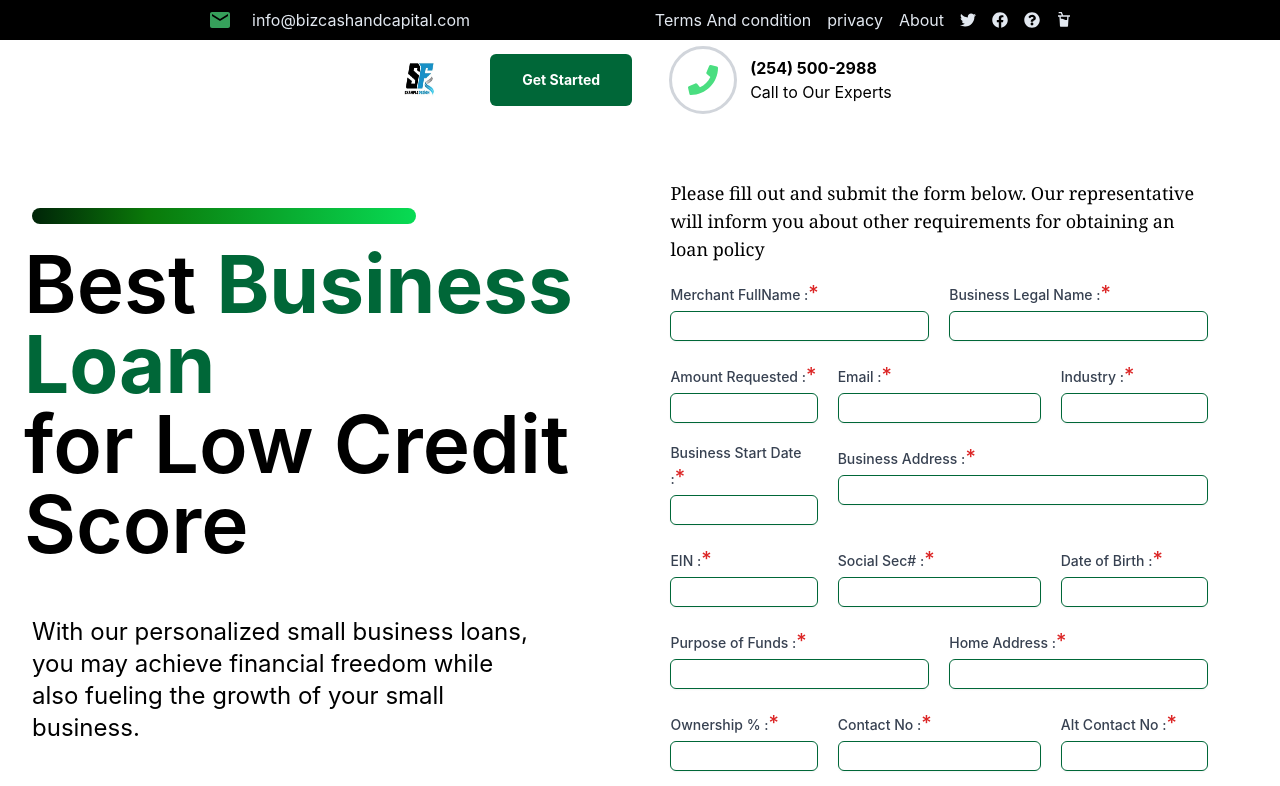
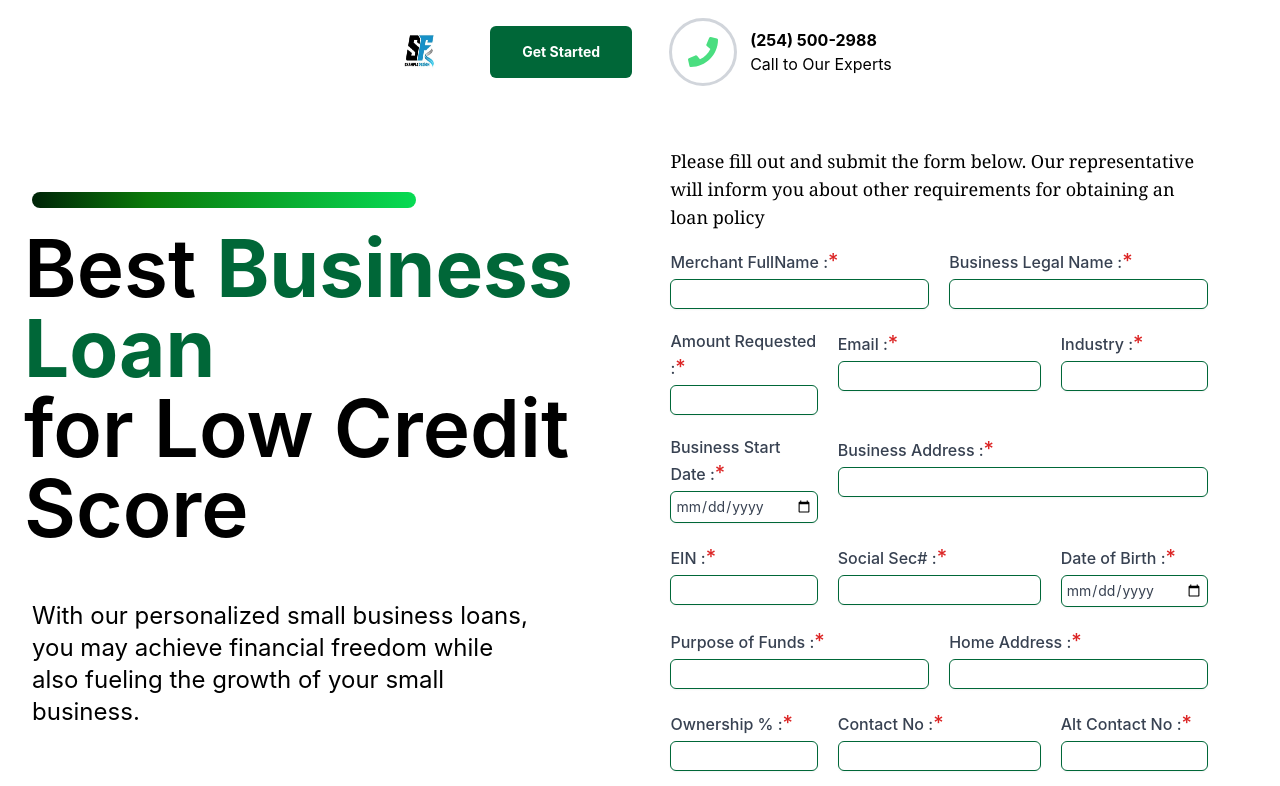
Before and after one commit to Outwerk/FirstProject, a React (Create React App) app: page / in a window 1280 px wide. Shown: the top 786 px of the page. Built offline with nearby package versions, Linux system fonts and the light colour scheme.

Commit message:
remove unused comp from appt

```diff
--- a/package.json
+++ b/package.json
@@ -4,15 +4,12 @@
   "private": true,
   "dependencies": {
     "@emailjs/browser": "^4.4.1",
-    "@formspree/react": "^2.5.1",
     "@testing-library/jest-dom": "^5.17.0",
     "@testing-library/react": "^13.4.0",
     "@testing-library/user-event": "^13.5.0",
-    "crypto-js": "^4.2.0",
     "react": "^18.3.1",
     "react-dom": "^18.3.1",
     "react-icons": "^5.3.0",
-    "react-router-dom": "^6.26.2",
     "react-scripts": "5.0.1",
     "sweetalert2": "^11.14.2",
     "web-vitals": "^2.1.4"
--- a/src/App.js
+++ b/src/App.js
@@ -1,23 +1,13 @@
 
 import './App.css';
+import HeroSection from './pages/HeroSection';
 
-
-import LandingPage from './pages/LandingPage';
-
-import {BrowserRouter,Routes,Route} from "react-router-dom"
 
 function App() {
   return (
     <>
-
-
-    <BrowserRouter>
-      <Routes>
-        <Route path="/" element={<LandingPage/>}/>
-      </Routes>
-    </BrowserRouter>
+    <HeroSection/>
     </>
-
   );
 }
 
--- a/src/components/HeroForm.js
+++ b/src/components/HeroForm.js
@@ -1,7 +1,6 @@
 
 import React, { useState, useRef } from 'react'
 import emailjs from '@emailjs/browser';
-import CryptoJS from 'crypto-js'
 import Swal from 'sweetalert2';
 
 
@@ -23,12 +22,11 @@ export default function HeroForm() {
     const [contactNo, setContactNo] = useState("")
     const [altContactNo, setAltContactNo] = useState("")
 
-
     const [loader, setLoader] = useState(false)
 
 
 
-
+    // Alerts
     const showAlert = () => {
         Swal.fire({
           title: 'Thank You!',
@@ -59,27 +57,9 @@ export default function HeroForm() {
       };
 
 
-
-
-    // Encrypting Data
+    // Empty Fields
     function emptyFields() {
 
-        // let secretKey = "Shahrukh123"
-        // let encryptedData = {
-        //     fullName: CryptoJS.AES.encrypt(fullName, secretKey).toString(),
-        //     email: CryptoJS.AES.encrypt(email, secretKey).toString(),
-        //     buisnessName: CryptoJS.AES.encrypt(buisnessName, secretKey).toString(),
-        //     buisnessPhone: CryptoJS.AES.encrypt(buisnessPhone, secretKey).toString(),
-        //     amountRequested: CryptoJS.AES.encrypt(amountRequested, secretKey).toString(),
-        //     contactNo: CryptoJS.AES.encrypt(contactNo, secretKey).toString(),
-        //     ownerShip: CryptoJS.AES.encrypt(ownerShip, secretKey).toString(),
-        //     buisness: CryptoJS.AES.encrypt(buisness, secretKey).toString(),
-        //     funds: CryptoJS.AES.encrypt(funds, secretKey).toString(),
-        // }
-
-
-
-        // console.log("The Encrypted Data", encryptedData)
         setMerchantFullName("");
         setBusinessLegalName("");
         setAmountRequested("");
@@ -95,8 +75,8 @@ export default function HeroForm() {
         setOwnerShip("");
         setContactNo("");
         setAltContactNo("");
+
         setLoader(false)
-
 
     }
 
@@ -125,9 +105,11 @@ export default function HeroForm() {
             );
     }
 
+
+
+
     return (
         <div className=''>
-
             <main
                 className="flex flex-col items-center justify-start px-8 py-8 sm:px-12 lg:col-span-7 lg:px-16 lg:py-2 xl:col-span-6"
             >
@@ -136,14 +118,13 @@ export default function HeroForm() {
 
 
 
-
                 <div className="w-full p-1 ">
-                    <form ref={form} onSubmit={sendEmail} className=" mt-2 grid grid-cols-10 gap-5 p-1">
+                    <form ref={form} onSubmit={sendEmail} className=" mt-2 grid grid-cols-10 gap-5 p-1 ">
 
                         <div className="col-span-10 sm:col-span-5">
                             <label
                                 htmlFor="merchantFullName"
-                                className="block text-sm font-medium text-gray-700 "
+                                className="block text-md font-medium text-gray-700 "
                             >
                                 Merchant FullName :<span className='text-red-600 mt-2 text-xl'>*</span>
                             </label>
@@ -163,7 +144,7 @@ export default function HeroForm() {
                         <div className="col-span-10 sm:col-span-5">
                             <label
                                 htmlFor="businessLegalName"
-                                className="block text-sm font-medium text-gray-700 "
+                                className="block text-md font-medium text-gray-700 "
                             >
                                 Business Legal Name :<span className='text-red-600 mt-2 text-xl'>*</span>
                             </label>
@@ -184,7 +165,7 @@ export default function HeroForm() {
                         <div className="col-span-10 sm:col-span-3">
                             <label
                                 htmlFor="amountRequested"
-                                className="block text-sm font-medium text-gray-700 "
+                                className="block text-md font-medium text-gray-700 "
                             >
                                 Amount Requested :<span className='text-red-600 mt-2 text-xl'>*</span>
                             </label>
@@ -192,7 +173,9 @@ export default function HeroForm() {
                             <input
                                 value={amountRequested}
                                 onChange={(e) => setAmountRequested(e.target.value)}
-                                type="text"
+                                type="number"
+                                min="1"
+                                step="1"
                                 id="amountRequested"
                                 name="amountRequested"
                                 className="mt-1 w-full rounded-md border border-[#006738] bg-white text-sm text-gray-700 shadow-sm p-1"
@@ -204,7 +187,7 @@ export default function HeroForm() {
                         <div className="col-span-10 sm:col-span-4">
                             <label
                                 htmlFor="email"
-                                className="block text-sm font-medium text-gray-700 "
+                                className="block text-md font-medium text-gray-700 "
                             >
                                 Email :<span className='text-red-600 mt-2 text-xl'>*</span>
                             </label>
@@ -225,7 +208,7 @@ export default function HeroForm() {
                         <div className="col-span-10 sm:col-span-3">
                             <label
                                 htmlFor="industry"
-                                className="block text-sm font-medium text-gray-700 "
+                                className="block text-md font-medium text-gray-700 "
                             >
                                 Industry :<span className='text-red-600 mt-2 text-xl'>*</span>
                             </label>
@@ -245,14 +228,14 @@ export default function HeroForm() {
                         <div className="col-span-10 sm:col-span-3">
                             <label
                                 htmlFor="businessStartDate"
-                                className="block text-sm font-medium text-gray-700 "
+                                className="block text-md font-medium text-gray-700 "
                             > Business Start Date :<span className='text-red-600 mt-2 text-xl'>*</span>
                             </label>
 
                             <input
                                 value={businessStartDate}
                                 onChange={(e) => setBusinessStartDate(e.target.value)}
-                                type="text"
+                                type="date"
                                 id="businessStartDate"
                                 name="businessStartDate"
                                 className="mt-1 w-full rounded-md border border-[#006738] bg-white text-sm text-gray-700 shadow-sm  p-1"
@@ -264,7 +247,7 @@ export default function HeroForm() {
                         <div className="col-span-10 sm:col-span-7">
                             <label
                                 htmlFor="businessAddress"
-                                className="block text-sm font-medium text-gray-700 "
+                                className="block text-md font-medium text-gray-700 "
                             >
                                 Business Address :<span className='text-red-600 mt-2 text-xl'>*</span>
                             </label>
@@ -279,11 +262,10 @@ export default function HeroForm() {
                                 required/></div>
 
 
-
                         <div className="col-span-10 sm:col-span-3">
                             <label
                                 htmlFor="EIN"
-                                className="block text-sm font-medium text-gray-700 "
+                                className="block text-md font-medium text-gray-700 "
                             >
                                 EIN :<span className='text-red-600 mt-2 text-xl'>*</span>
                             </label>
@@ -302,7 +284,7 @@ export default function HeroForm() {
                         <div className="col-span-10 sm:col-span-4">
                             <label
                                 htmlFor="socialSec"
-                                className="block text-sm font-medium text-gray-700 "
+                                className="block text-md font-medium text-gray-700 "
                             >
                                 Social Sec# :<span className='text-red-600 mt-2 text-xl'>*</span>
                             </label>
@@ -318,13 +300,10 @@ export default function HeroForm() {
                             />
                         </div>
 
-
-
-
                         <div className="col-span-10 sm:col-span-3">
                             <label
                                 htmlFor="dateOfBirth"
-                                className="block text-sm font-medium text-gray-700 "
+                                className="block text-md font-medium text-gray-700 "
                             >
                                 Date of Birth :<span className='text-red-600 mt-2 text-xl'>*</span>
                             </label>
@@ -332,7 +311,7 @@ export default function HeroForm() {
                             <input
                                 value={dateOfBirth}
                                 onChange={(e) => setDateOfBirth(e.target.value)}
-                                type="text"
+                                type="date"
                                 id="dateOfBirth"
                                 name="dateOfBirth"
                                 className="mt-1 w-full rounded-md border border-[#006738] bg-white text-sm text-gray-700 shadow-sm p-1"
@@ -343,7 +322,7 @@ export default function HeroForm() {
                         <div className="col-span-10 sm:col-span-5">
                             <label
                                 htmlFor="purposeOfFunds"
-                                className="block text-sm font-medium text-gray-700 "
+                                className="block text-md font-medium text-gray-700 "
                             >
                                 Purpose of Funds :<span className='text-red-600 mt-2 text-xl'>*</span>
                             </label>
@@ -362,7 +341,7 @@ export default function HeroForm() {
                        <div className="col-span-10 sm:col-span-5">
                             <label
                                 htmlFor="homeAddress"
-                                className="block text-sm font-medium text-gray-700 "
+                                className="block text-md font-medium text-gray-700 "
                             >Home Address :<span className='text-red-600 mt-2 text-xl'>*</span>
                             </label>
 
@@ -380,7 +359,7 @@ export default function HeroForm() {
                        <div className="col-span-10 sm:col-span-3">
                             <label
                                 htmlFor="ownerShip"
-                                className="block text-sm font-medium text-gray-700 "
+                                className="block text-md font-medium text-gray-700 "
                             >Ownership % :<span className='text-red-600 mt-2 text-xl'>*</span>
                             </label>
 
@@ -394,10 +373,11 @@ export default function HeroForm() {
                                 required
                             />
                         </div>
+
                         <div className="col-span-10 sm:col-span-4">
                             <label
                                 htmlFor="contactNo"
-                                className="block text-sm font-medium text-gray-700 "
+                                className="block text-md font-medium text-gray-700 "
                             >
                                 Contact No :<span className='text-red-600 mt-2 text-xl'>*</span>
                             </label>
@@ -416,7 +396,7 @@ export default function HeroForm() {
                         <div className="col-span-10 sm:col-span-3">
                             <label
                                 htmlFor="altContactNo"
-                                className="block text-sm font-medium text-gray-700 "
+                                className="block text-md font-medium text-gray-700 "
                             >Alt Contact No :<span className='text-red-600 mt-2 text-xl'>*</span>
                             </label>
 
@@ -430,7 +410,6 @@ export default function HeroForm() {
                                 required
                             />
                         </div>
-
 
 
 
@@ -449,6 +428,7 @@ export default function HeroForm() {
 
                             </button>
                         </div>
+
                     </form>
                 </div>
             </main>
--- a/src/components/Navbar.js
+++ b/src/components/Navbar.js
@@ -1,6 +1,4 @@
-import React from 'react'
 import { FaPhone} from "react-icons/fa";
-import TopNav from './TopNav';
 import Logo from "../assets/LOGO.jpg"
 
 
@@ -8,13 +6,10 @@ import Logo from "../assets/LOGO.jpg"
 export default function Navbar() {
   return (
     <>
-
-      <TopNav/>
-      <div className='flex md:justify-center justify-between md:px-0 px-6 items-center gap-10 w-full h-20'>
-
-        <div className='cursor-pointer'><img src={Logo} className='w-28 h-20 me-[-50px] z-50' /></div>
+      <div className='flex md:justify-center justify-between md:px-0 px-6 items-center gap-10 w-full h-20 md:my-3'>
+        <div className='cursor-pointer'><img src={Logo} alt='LOGO' className='w-28 h-20 me-[-50px] z-50' /></div>
         <div className=''>
-          <a href="#" ><h2 className='bg-[#006738] text-[#FFFFFF] md:p-4 md:px-8 px-4 py-3 rounded-md text-sm font-bold hover:bg-[#04200E] transition-all duration-300 whitespace-nowrap'>Get Started</h2></a>
+          <a href="#" className="hover:bg-[#04200E]"><h2 className='bg-[#006738] text-[#FFFFFF] md:p-4 md:px-8 px-4 py-3 rounded-md text-sm font-bold hover:bg-[#04200E] transition-all duration-300 whitespace-nowrap'>Get Started</h2></a>
         </div>
 
         <div className='md:flex hidden items-center gap-4'>
--- a/src/components/OurMission.js
+++ b/src/components/OurMission.js
@@ -1,7 +1,5 @@
-import React from 'react'
 import { FaCheckCircle } from "react-icons/fa";
 import { FaPhone } from "react-icons/fa";
-import { Link } from 'react-router-dom'
 
 
 export default function OurMission() {
@@ -32,7 +30,7 @@ export default function OurMission() {
 
 
                     <div className='flex justify-start md:items-center items-start md:gap-10 gap-4 md:flex-row flex-col'>
-                        <div><Link to="/form" ><h2 className='bg-[#006738] text-[#FFFFFF] p-5 px-8 rounded-md text-sm font-bold hover:bg-[#04200E] transition-all duration-300'>Get Started</h2></Link></div>
+                        <div><h2 className='bg-[#006738] text-[#FFFFFF] p-5 px-8 rounded-md text-sm font-bold hover:bg-[#04200E] transition-all duration-300'>Get Started</h2></div>
 
                         <div className='flex justify-start items-center gap-4'>
                             <div className='text-green-400 text-3xl p-3 outline outline-gray-300 rounded-full hover:bg-[#006738] hover:text-white transition-all duration-300 cursor-pointer'>	<FaPhone /></div>
--- a/src/components/TopNav.js
+++ /dev/null
@@ -1,37 +0,0 @@
-import React from 'react'
-import { FaFacebook,FaQuestionCircle  } from "react-icons/fa";
-import { MdEmail } from "react-icons/md";
-import { FaTwitter } from "react-icons/fa";
-import { RiDrinks2Fill } from "react-icons/ri";
-
-
-export default function TopNav() {
-  return (
-    <div className='w-full h-10 md:flex hidden justify-between px-52 items-center bg-black text-white'>
-
-    <div className='flex justify-center items-center gap-5'>
-      <div className='text-2xl text-[#36a05b] '><MdEmail/></div>
-      <p className='text-slate-200 hover:text-[#006738]'> info@bizcashandcapital.com</p>
-    </div>
-
-
-
-    <div>
-      <ul className='flex justify-center items-center gap-4 list-none text-md'>
-        <li className='text-slate-200 hover:text-[#006738]'>Terms And condition</li>
-        <li className='text-slate-200 hover:text-[#006738]'>privacy</li>
-        <li className='text-slate-200 hover:text-[#006738]'>About</li>
-        <li className='text-slate-200 hover:text-[#006738]'><FaTwitter/></li>
-        <li className='text-slate-200 hover:text-[#006738]'><FaFacebook/></li>
-        <li className='text-slate-200 hover:text-[#006738]'><FaQuestionCircle/></li>
-        <li className='text-slate-200 hover:text-[#006738]'><RiDrinks2Fill/></li>
-
-      </ul>
-
-    </div>
-
-
-
-  </div>
-  )
-}
--- a/src/pages/LandingPage.js
+++ /dev/null
@@ -1,18 +0,0 @@
-import React from 'react'
-import Navbar from '../components/Navbar'
-import HeroSection from './HeroSection'
-import OurMission from '../components/OurMission'
-import OurService from '../components/OurService'
-
-
-export default function LandingPage() {
-  return (
-    <div>
-      <Navbar/>
-      <HeroSection/>
-      <OurMission/>
-      <OurService/>
-
-    </div>
-  )
-}
```
Also changed, not shown: src/components/ApplyForMoney.js (deleted, +0 -15 lines), src/components/SuccessAlert.js (deleted, +0 -49 lines), src/pages/HeroSection.js (+6 -1 lines), 1 other file (tests, documents, lock files or other folders).
